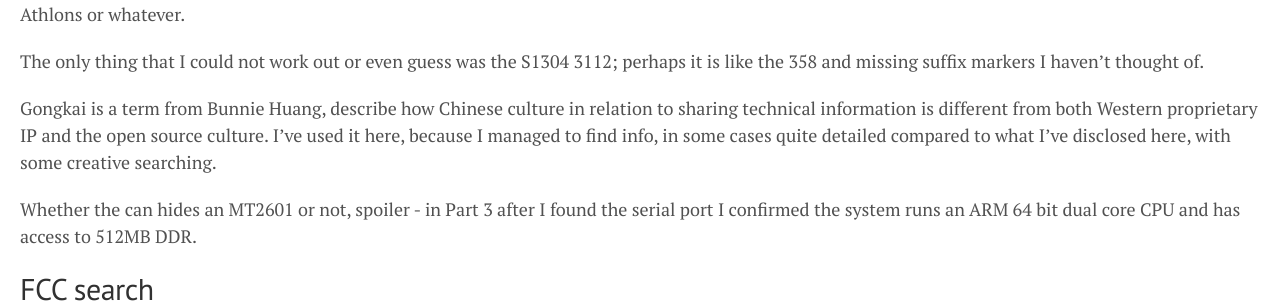
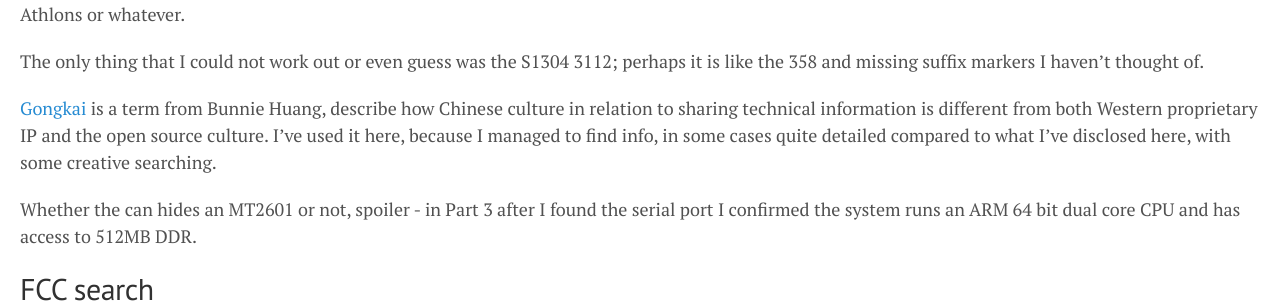
Before and after one commit to oldcomputerjunk/oldcomputerjunk.github.io, a Jekyll site: the page built from _posts/2022-11-12-cheap-smart-speaker-teardown-part2.markdown, in a window 1280 px wide and 900 px high, scrolled down 2187 px. Shown: the part 164-467 px from the top of the window. Built offline with Jekyll 4.4.1, drawn with Linux system fonts in a browser that asks for light colours; part of the change alters nothing that is shown.

```diff
--- a/_posts/2022-11-12-cheap-smart-speaker-teardown-part2.markdown
+++ b/_posts/2022-11-12-cheap-smart-speaker-teardown-part2.markdown
@@ -54,7 +54,7 @@ There is no datasheet and little information on the Mediatek chips. I was eventu
 
 The only thing that I could not work out or even guess was the S1304 3112; perhaps it is like the 358 and missing suffix markers I haven't thought of.
 
-Gongkai is a term from Bunnie Huang, describe how Chinese culture in relation to sharing technical information is different from both Western proprietary IP and the open source culture. I've used it here, because I managed to find info, in some cases quite detailed compared to what I've disclosed here, with some creative searching.
+[Gongkai](https://www.bunniestudios.com/blog/?page_id=3107) is a term from Bunnie Huang, describe how Chinese culture in relation to sharing technical information is different from both Western proprietary IP and the open source culture. I've used it here, because I managed to find info, in some cases quite detailed compared to what I've disclosed here, with some creative searching.
 
 Whether the can hides an MT2601 or not, spoiler - in Part 3 after I found the serial port I confirmed the system runs an ARM 64 bit dual core CPU and has access to 512MB DDR.
 
```
